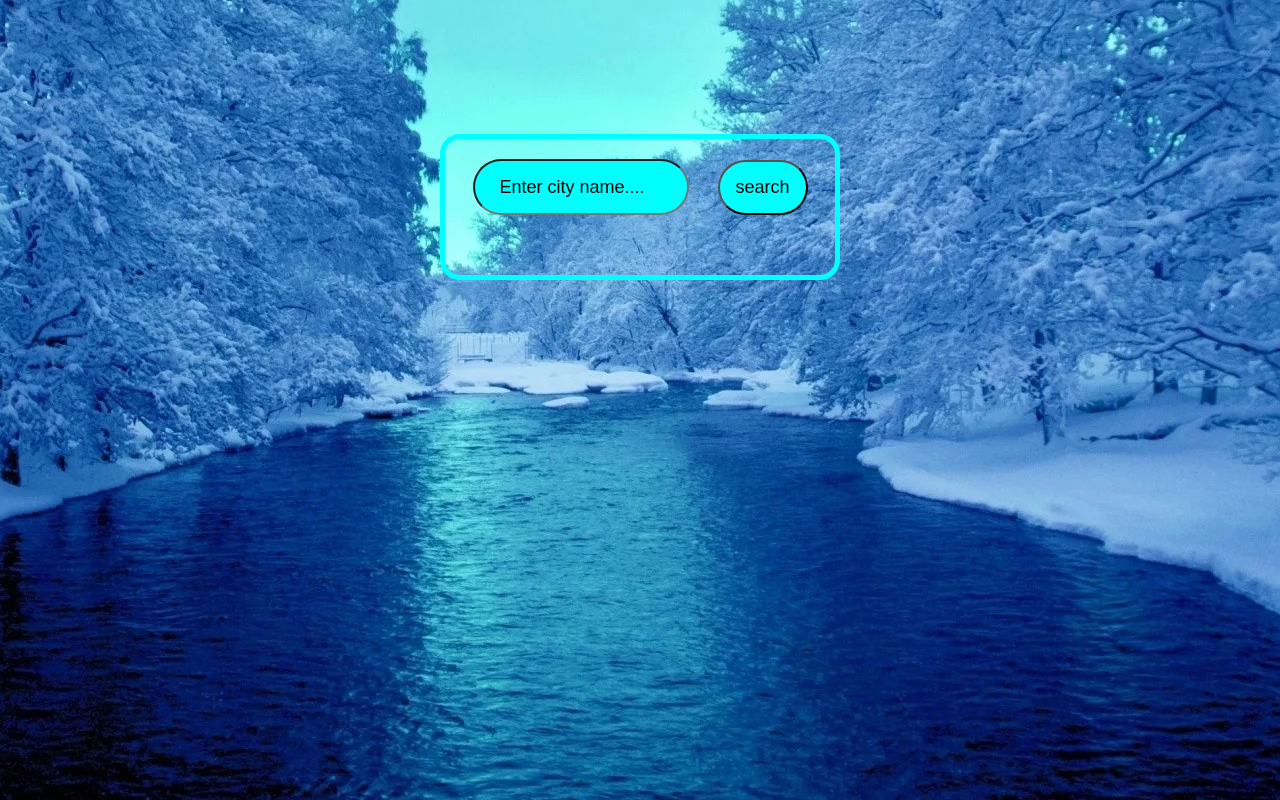
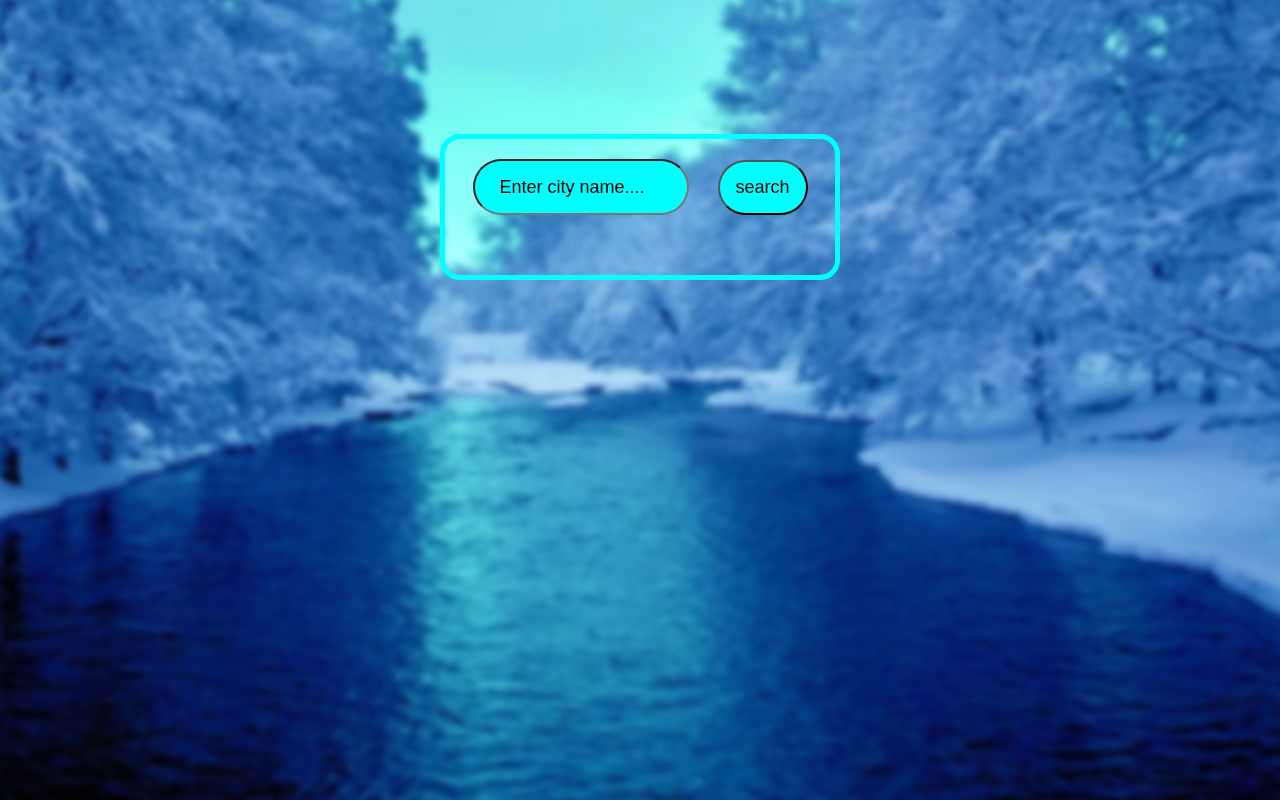
Before and after one commit to Mani-x-sh/Weather, a plain HTML site: page index.html in a window 1280 px wide. Drawn offline with Linux system fonts and the light colour scheme.

Commit message:
blur effect added

```diff
--- a/style.css
+++ b/style.css
@@ -4,8 +4,6 @@ body{
     display:flex;
     justify-content:center;
     align-items: center;
-
-
 }
 
 .container
@@ -68,5 +66,6 @@ color: aqua;
 .bg{
     position: fixed;
     z-index: -1;
-
+    filter:blur(3px);
+    object:cover;
 }
```
